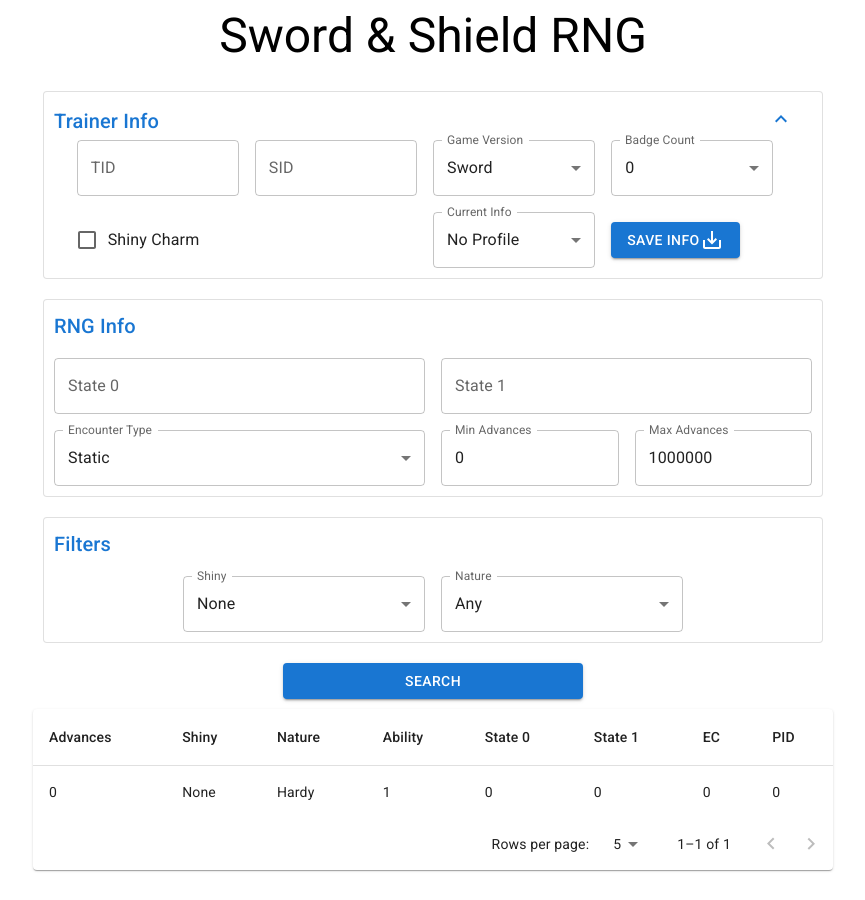
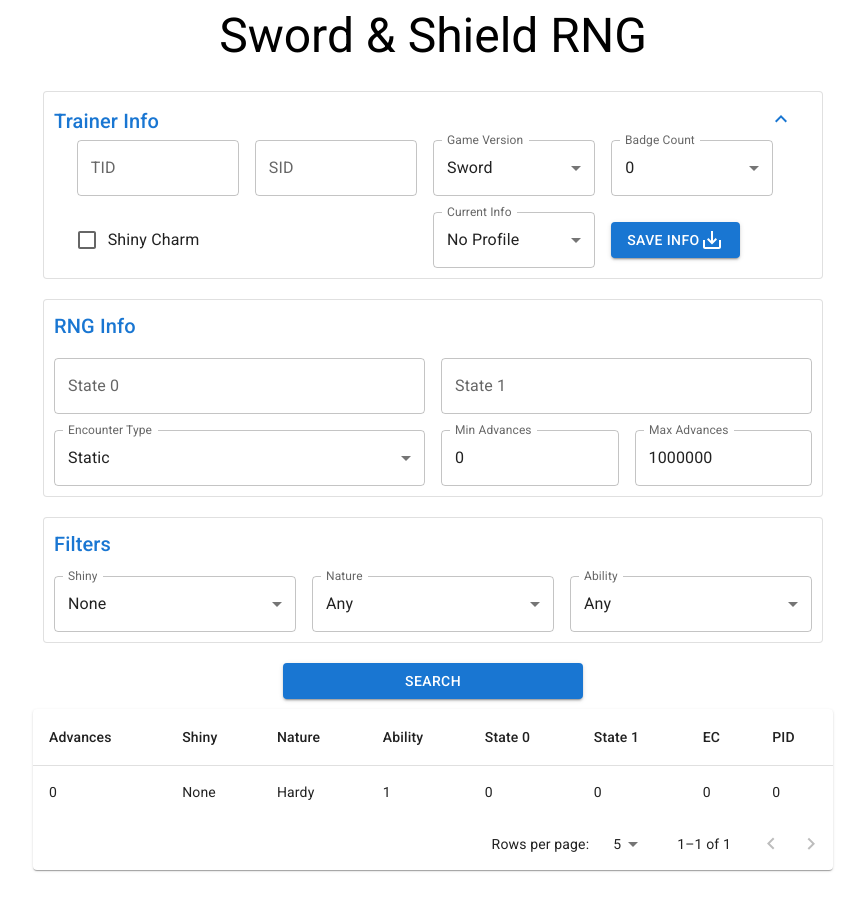
Before and after one commit to ShinySylveon04/PokemonRNGTools, a React (Vite) app: page / in a window 1280 px wide. Shown: the whole page, without its empty margins (207-1072 px from the left). Built offline with nearby package versions, Linux system fonts and the light colour scheme.

Commit message:
Add ability filtering

```diff
--- a/src/App.js
+++ b/src/App.js
@@ -24,6 +24,7 @@
     badgeCount: 0,
     min: 0,
     max: 1000000,
+    ability: 2,
   });
 
   React.useEffect(() => {
@@ -65,7 +66,7 @@
     },
   ]);
 
-  console.log(results);
+  console.log(state);
 
   const {
     state0,
@@ -76,6 +77,7 @@
     encounter,
     shinyCharm,
     nature,
+    ability,
     min,
     max,
   } = state;
@@ -125,6 +127,7 @@
         encounter,
         shinyCharm,
         nature,
+        ability,
         min,
         max,
       );
--- a/src/Filters.js
+++ b/src/Filters.js
@@ -77,6 +77,27 @@
             </Select>
           </FormControl>
         </Grid>
+        <Grid item sm={6} md={4} xs={12}>
+          <FormControl fullWidth>
+            <InputLabel id="ability-label">Ability</InputLabel>
+            <Select
+              labelId="ability-label"
+              id="ability"
+              value={state.ability}
+              label="Ability"
+              onChange={event =>
+                setState(state => ({
+                  ...state,
+                  ability: event.target.value,
+                }))
+              }
+            >
+              <MenuItem value={2}>Any</MenuItem>
+              <MenuItem value={1}>0</MenuItem>
+              <MenuItem value={0}>1</MenuItem>
+            </Select>
+          </FormControl>
+        </Grid>
         {/*
       <Grid item sm={6} md={4} xs={12}>
         <FormControl fullWidth>
```
Also changed, not shown: 1 other file (tests, documents, lock files or other folders).
